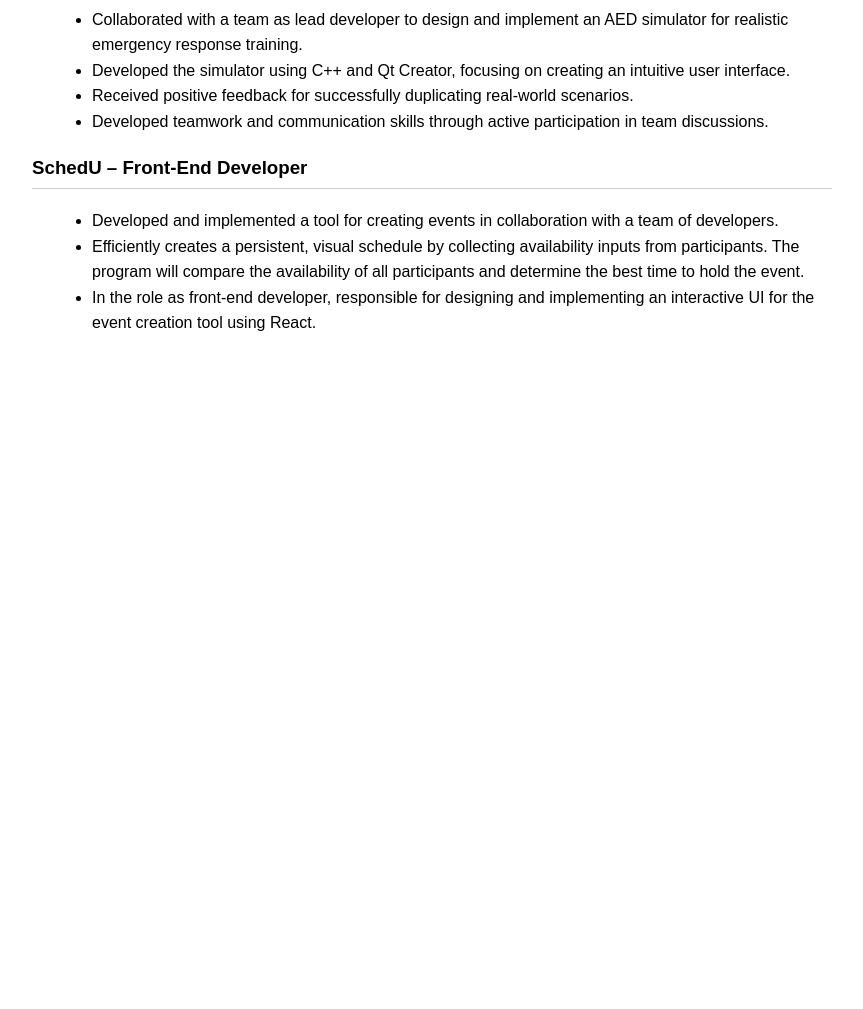
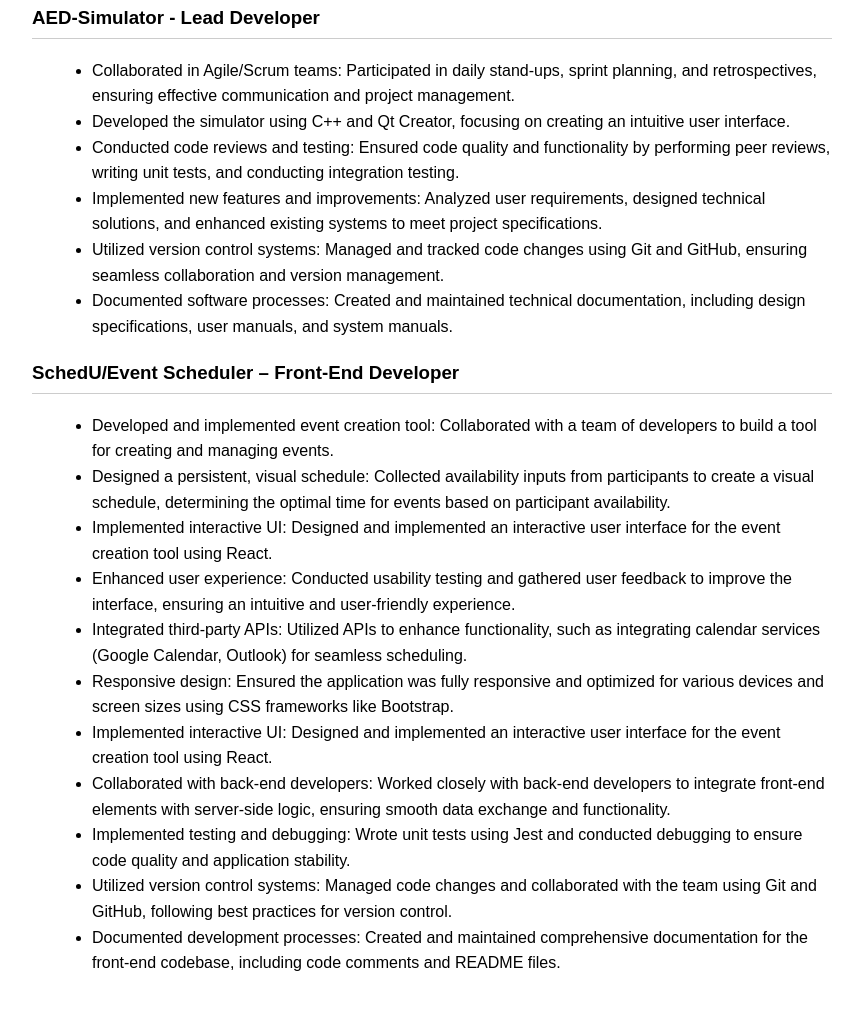
Before and after one commit to Klibeamlak/Klibeamlak.github.io, a plain HTML site: page index.html in a window 1280 px wide. Shown: the part 1195-2204 px from the top of the page, without its empty margins (208-1071 px from the left). Before the commit the page ends 1579 px from the top, so only its background shows below. Drawn offline with Linux system fonts and the light colour scheme.

Commit message:
Update index.html

```diff
--- a/index.html
+++ b/index.html
@@ -28,9 +28,12 @@
         <div class="skills">
             <h2>Skills</h2>
             <ul>
-                <li><strong>Programming Languages:</strong> C++, C, SQL, Java, Python, HTML/CSS, JavaScript</li>
-                <li><strong>Technologies and Frameworks:</strong> React, Git, Node.js, Spring Boot, MySQL, PostgreSQL, MongoDB, Docker, Linux</li>
-                <li><strong>Oper:</strong> React, Git, Node.js, Spring Boot, MySQL, PostgreSQL, MongoDB, Docker, Linux</li>
+                <li><strong>Operating Systems:</strong> Windows/DOS and Linux/Unix</li>
+                <li><strong>Database:</strong> PostgreSQL, MySQL, MongoDB</li>
+                <li><strong>Frontend Languages:</strong> HTML, CSS, JavaScript</li>
+                <li><strong>Backend Languages:</strong> C/C++, Java, Python, Node.js</li>
+                <li><strong>Development Tools:</strong> SQL Development, IntelliJ, Eclipse, Visual Studio Code</li>
+                <li><strong>Unit Testing:</strong>JUnit</li>
             </ul>
         </div>
         <div class="experience">
@@ -48,16 +51,26 @@
             <h2>Projects</h2>
             <h3>AED-Simulator - Lead Developer</h3>
             <ul>
-                <li>Collaborated with a team as lead developer to design and implement an AED simulator for realistic emergency response training.</li>
+                <li>Collaborated in Agile/Scrum teams: Participated in daily stand-ups, sprint planning, and retrospectives, ensuring effective communication and project management.</li>
                 <li>Developed the simulator using C++ and Qt Creator, focusing on creating an intuitive user interface.</li>
-                <li>Received positive feedback for successfully duplicating real-world scenarios.</li>
-                <li>Developed teamwork and communication skills through active participation in team discussions.</li>
+                <li>Conducted code reviews and testing: Ensured code quality and functionality by performing peer reviews, writing unit tests, and conducting integration testing.</li>
+                <li>Implemented new features and improvements: Analyzed user requirements, designed technical solutions, and enhanced existing systems to meet project specifications.</li>
+                <li>Utilized version control systems: Managed and tracked code changes using Git and GitHub, ensuring seamless collaboration and version management.</li>
+                <li>Documented software processes: Created and maintained technical documentation, including design specifications, user manuals, and system manuals.</li>
             </ul>
-            <h3>SchedU – Front-End Developer</h3>
+            <h3>SchedU/Event Scheduler – Front-End Developer</h3>
             <ul>
-                <li>Developed and implemented a tool for creating events in collaboration with a team of developers.</li>
-                <li>Efficiently creates a persistent, visual schedule by collecting availability inputs from participants. The program will compare the availability of all participants and determine the best time to hold the event.</li>
-                <li>In the role as front-end developer, responsible for designing and implementing an interactive UI for the event creation tool using React.</li>
+                <li>Developed and implemented event creation tool: Collaborated with a team of developers to build a tool for creating and managing events.</li>
+                <li>Designed a persistent, visual schedule: Collected availability inputs from participants to create a visual schedule, determining the optimal time for events based on participant availability.</li>
+                <li>Implemented interactive UI: Designed and implemented an interactive user interface for the event creation tool using React.</li>
+                <li>Enhanced user experience: Conducted usability testing and gathered user feedback to improve the interface, ensuring an intuitive and user-friendly experience.</li>
+                <li>Integrated third-party APIs: Utilized APIs to enhance functionality, such as integrating calendar services (Google Calendar, Outlook) for seamless scheduling.</li>
+                <li>Responsive design: Ensured the application was fully responsive and optimized for various devices and screen sizes using CSS frameworks like Bootstrap.</li>
+                <li>Implemented interactive UI: Designed and implemented an interactive user interface for the event creation tool using React.</li>
+                <li>Collaborated with back-end developers: Worked closely with back-end developers to integrate front-end elements with server-side logic, ensuring smooth data exchange and functionality.</li>
+                <li>Implemented testing and debugging: Wrote unit tests using Jest and conducted debugging to ensure code quality and application stability.</li>
+                <li>Utilized version control systems: Managed code changes and collaborated with the team using Git and GitHub, following best practices for version control.</li>
+                <li>Documented development processes: Created and maintained comprehensive documentation for the front-end codebase, including code comments and README files.</li>
             </ul>
         </div>
     </div>
```
